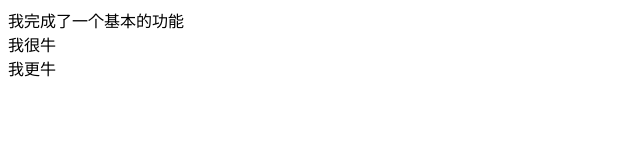
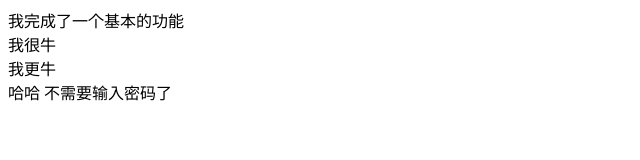
Before and after one commit to huangshuaizs/first, a plain HTML site: page index.html in a window 1280 px wide. Shown: the whole page, without its empty margins (0-640 px from the left). Drawn offline with Linux system fonts and the light colour scheme.

Commit message:
ssh免密码登录

```diff
--- a/index.html
+++ b/index.html
@@ -10,5 +10,7 @@
     我完成了一个基本的功能
     <div>我很牛</div>
     <div>我更牛</div>
+
+    <div>哈哈 不需要输入密码了</div>
 </body>
 </html>
```
